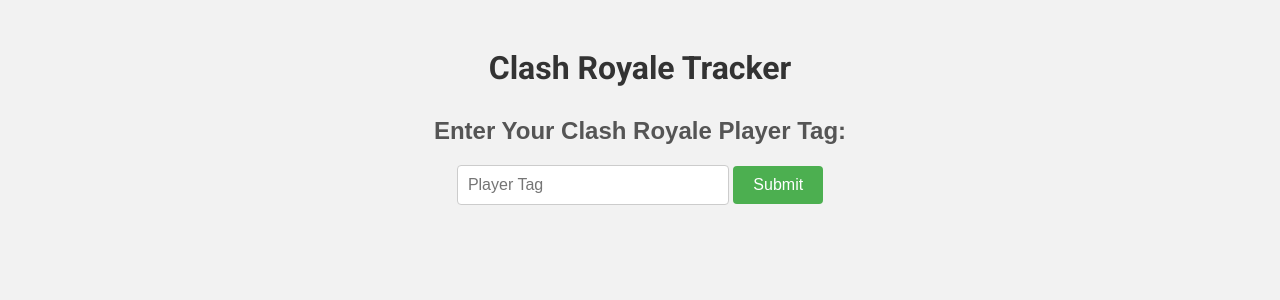
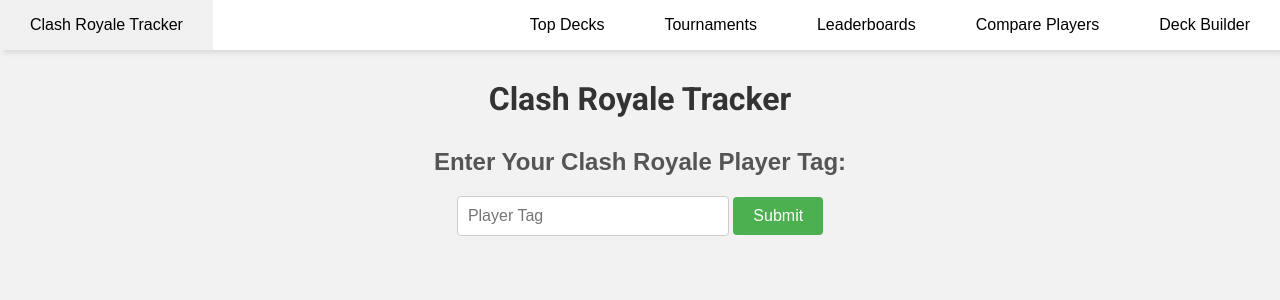
Before and after one commit to RonnieDagan/CRrecentBattleAnalysis, a Flask app: page / in a window 1280 px wide. Shown: the top 300 px of the page. Run offline with Flask 3, Linux system fonts and the light colour scheme.

Commit message:
slight styling improvements

```diff
--- a/static/home.css
+++ b/static/home.css
@@ -8,11 +8,81 @@
 body {
   font-family: Arial, sans-serif;
   background-color: #f2f2f2;
+}
+*{
+  margin: 0;
+  padding: 0;
+}
+.body_text{
   text-align: center;
-  padding: 20px;
 }
-
+nav{
+  background-color: white;
+  box-shadow: 3px 3px 5px rgba(0, 0, 0, 0.1);
+}
+nav ul{
+  width: 100%;
+  list-style: none;
+  display: flex;
+  justify-content: flex-end;
+  align-items: center;
+}
+nav li{
+  height: 50px;
+}
+nav a{
+  height: 100%;
+  padding: 0 30px;
+  text-decoration: none;
+  display: flex;
+  align-items: center;
+  color: black;
+}
+nav a:hover{
+  background-color: #f0f0f0;
+}
+nav li:first-child{
+  margin-right: auto;
+}
+.sidebar{
+  position: fixed;
+  top: 0;
+  right: 0;
+  height: 100vh;
+  width: 250px;
+  background-color: rgba(255, 255, 255, 0.15);
+  backdrop-filter: blur(12px);
+  box-shadow: -10px 0 10px rgba(0, 0, 0, 0.1);
+  list-style: none;
+  display: none;
+  flex-direction: column;
+  align-items: flex-start;
+  justify-content: flex-start;
+}
+.sidebar li{
+  width: 100%;
+}
+.sidebar a{
+  width: 100%;
+}
+.menu-button{
+  display: none;
+}
+@media(max-width: 800px){
+  .hideOnMobile{
+    display: none;
+  }
+  .menu-button{
+    display: block;
+  }
+}
+@media(max-width: 400px){
+  .sidebar{
+    width: 100%;
+  }
+}
 h1 {
+  margin-top: 30px;
   font-family: Roboto;
   color: #333;
   margin-bottom: 30px;
--- a/templates/battles.html
+++ b/templates/battles.html
@@ -42,7 +42,7 @@
                 <div class="card-deck">
                     {% for card_url in battle.player_deck2 %}
                     <div class="card-container">
-                        <img src="{{ card_url }}" alt="Card Image">
+                        <img class="card-container" src="{{ card_url }}" alt="Card Image">
                     </div>
                     {% endfor %}
                 </div>
--- a/templates/index.html
+++ b/templates/index.html
@@ -6,13 +6,44 @@
     <title></title>
     <link rel="stylesheet" href="{{ url_for('static', filename='home.css') }}">
     <link rel="stylesheet" href="/static/home.css" type="text/css" charset="utf-8"/>
-    <h1 id="title">Clash Royale Tracker</h1>
 </head>
 <body>
-    <h2>Enter Your Clash Royale Player Tag:</h2>
-    <form method="POST">
-        <input type="text" name="player_tag" placeholder="Player Tag">
-        <input type="submit" value="Submit">
-    </form>
+    <nav>
+        <ul class="sidebar">
+          <li onclick=hideSidebar()><a href="#"><svg xmlns="http://www.w3.org/2000/svg" height="26" viewBox="0 96 960 960" width="26"><path d="m249 849-42-42 231-231-231-231 42-42 231 231 231-231 42 42-231 231 231 231-42 42-231-231-231 231Z"/></svg></a></li>
+          <li><a href="#">Top Decks</a></li>
+          <li><a href="#">Tournaments</a></li>
+          <li><a href="#">Leaderboards</a></li>
+          <li><a href="#">Compare Players</a></li>
+          <li><a href="#">Deck Builder</a></li>
+        </ul>
+        <ul>
+          <li><a href="#">Clash Royale Tracker</a></li>
+          <li class="hideOnMobile"><a href="#">Top Decks</a></li>
+          <li class="hideOnMobile"><a href="#">Tournaments</a></li>
+          <li class="hideOnMobile"><a href="#">Leaderboards</a></li>
+          <li class="hideOnMobile"><a href="#">Compare Players</a></li>
+          <li class="hideOnMobile"><a href="#">Deck Builder</a></li>
+          <li class="menu-button" onclick=showSidebar()><a href="#"><svg xmlns="http://www.w3.org/2000/svg" height="26" viewBox="0 96 960 960" width="26"><path d="M120 816v-60h720v60H120Zm0-210v-60h720v60H120Zm0-210v-60h720v60H120Z"/></svg></a></li>
+        </ul>
+    </nav>
+      <script>
+        function showSidebar(){
+          const sidebar = document.querySelector('.sidebar')
+          sidebar.style.display = 'flex'
+        }
+        function hideSidebar(){
+          const sidebar = document.querySelector('.sidebar')
+          sidebar.style.display = 'none'
+        }
+      </script>
+    <div class="body_text">
+        <h1 id="title">Clash Royale Tracker</h1>
+        <h2>Enter Your Clash Royale Player Tag:</h2>
+        <form method="POST">
+            <input type="text" name="player_tag" placeholder="Player Tag">
+            <input type="submit" value="Submit">
+        </form>
+    </div>
 </body>
 </html>
```
Also changed, not shown: static/battles.css (+11 -2 lines), test.txt (deleted).
